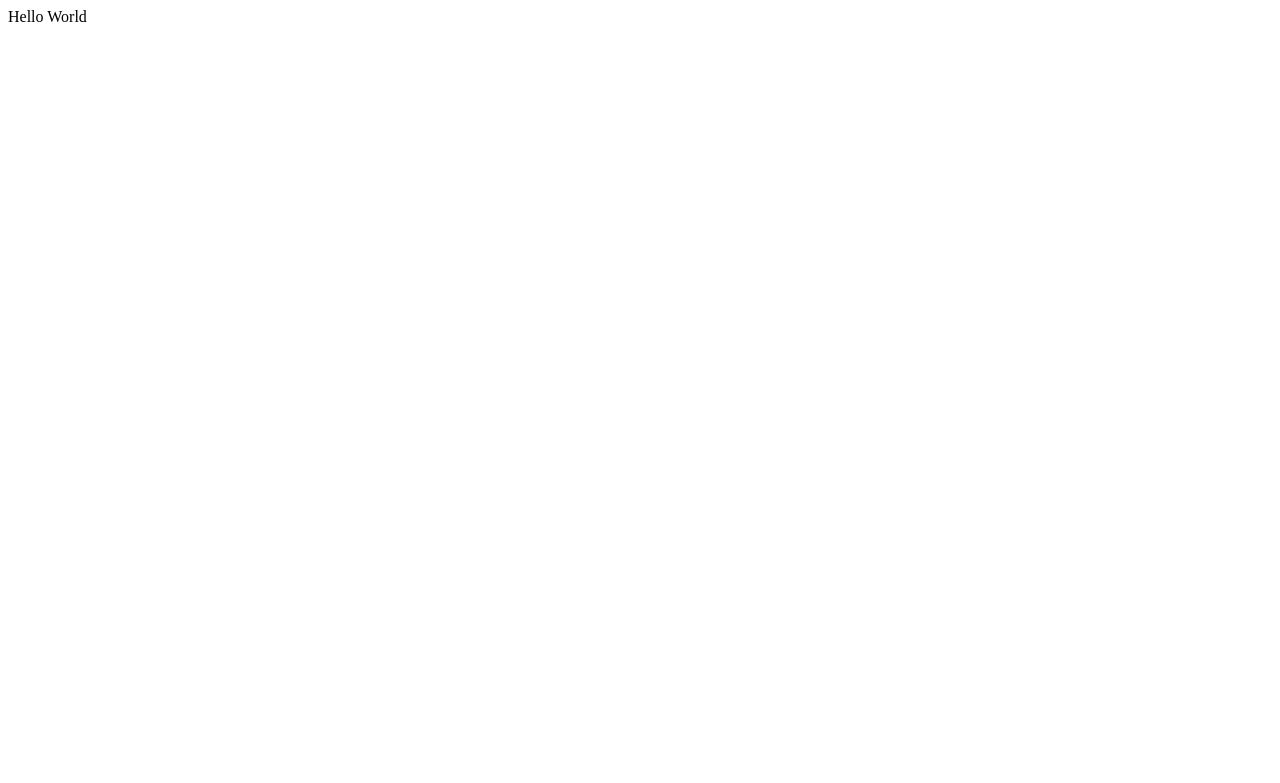
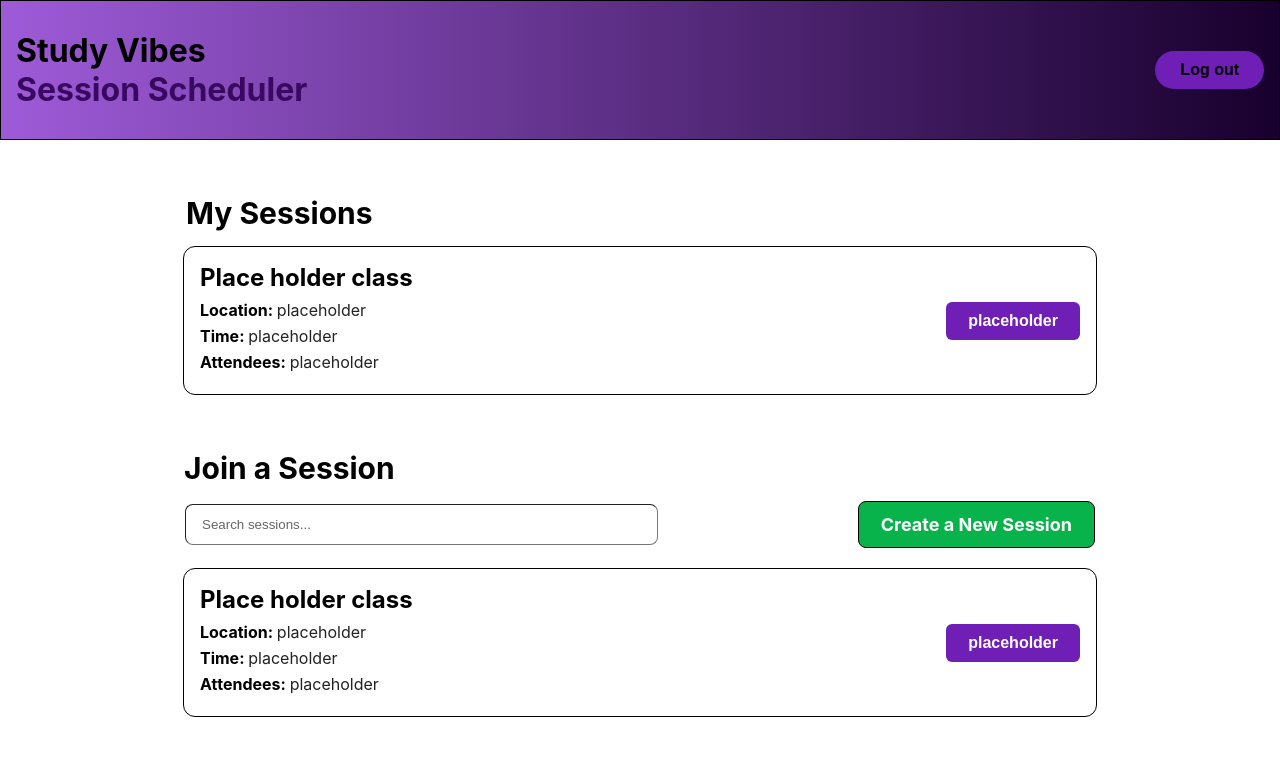
Before and after one commit to Table-Titans/chill_app, a Flask app: page /dashboard in a window 1280 px wide. Before the commit the part shown is almost empty. Shown: the top 783 px of the page. Run offline with Flask 3, Linux system fonts and the light colour scheme; some libraries are stand-ins or nearby versions.

Commit message:
created UI for the main dashboard, created reusable html elements for session cards and the navigation bar which can be used in other areas of the project, the reusable session cards can be used to dynamically create new cards as the user creates and joins session, the elements of the session cards will also have to be able to update dynamically with the users joined sessions

```diff
--- a/routes.py
+++ b/routes.py
@@ -16,4 +16,4 @@ def register_routes(app):
 
     @app.route("/dashboard")
     def main_dashboard():
-        return render_template("dashboard/main_dashboard.html", title="MainDashboard")
+        return render_template("dashboard/main_dashboard.html", title="MaignDashboard")
--- /dev/null
+++ b/static/css/dashboard.css
@@ -0,0 +1,55 @@
+.my_sessions{
+    max-width: 940px; /* Same as .session_card */
+    margin: 40px auto 0; /* Center it like the card */
+    padding: 15px 16px; /* Align with card's internal padding */
+    box-sizing: border-box; /* Include padding in the width calculation */
+    font-size: 30px
+}
+
+.join_session {
+    max-width: 940px; /* Same as .session_card */
+    margin: 40px auto 0; /* Center it like the card */
+    padding: 15px 14px; /* Align with card's internal padding */
+    box-sizing: border-box; /* Include padding in the width calculation */
+    font-size: 30px
+}
+
+/* ====== Search + Create Row ====== */
+.search_create {
+  display: flex;
+  align-items: center;
+  gap: 200px;
+  max-width: 910px; /* Match the width of the titles */
+  margin: 0 auto 20px; /* Center the container and add bottom margin */
+  box-sizing: border-box; /* Ensure padding doesn't affect the max-width */
+
+}
+
+.search_bar {
+  flex: 1;
+  padding: 12px 16px;
+  max-width:940px;
+  border-radius: 8px;
+  border-width:1px
+}
+
+.search_bar::placeholder {
+  color: #666;
+}
+
+/* Green “Create a New Session” button */
+.create_sessions {
+  background-color: #09b34b;      /* bright green like mockup */
+  color: white;
+  border: 1.5px solid black;
+  border-radius: 8px;
+  padding: 12px 22px;
+  font-family: inter, sans-serif;
+  font-size: 18px;
+  font-weight: 700;
+  cursor: pointer;
+  transition: background-color 0.2s ease, transform 0.05s ease;
+}
+
+.create_sessions:hover { background-color: #0acb55; }
+.create_sessions:active { transform: translateY(1px); box-shadow: 0 3px 0 rgba(0,0,0,0.35); }
--- /dev/null
+++ b/static/css/navbar.css
@@ -0,0 +1,50 @@
+body {
+    margin: 0;
+    font-family: inter, sans-serif;
+}
+
+.navbar{
+    display: flex;
+    justify-content: space-between;
+    align-items: center;
+    padding: 30px 15px; /* Reduced horizontal padding */
+    background: linear-gradient(to right, #9e5bd8, #18002d);
+    border-color: black;
+    border-width: 1.5px;
+    border-style: solid;
+}
+
+.navbar_brand {
+    display: flex;
+    flex-direction: column;
+}
+
+.brand_title {
+    font-size: 32px;
+    font-weight: bold;
+    color: black;
+}
+
+.brand_subtitle {
+    font-size: 32px;
+    color: #390860;
+    font-weight: bold;
+
+}
+
+.logout-button {
+    background-color: #6f1fb6; /* Darker purple from your navbar gradient */
+    color: black;
+    padding: 10px 25px;
+    border: none;
+    border-radius: 50px; /* This creates the pill shape */
+    font-size: 16px;
+    font-weight: bold;
+    cursor: pointer;
+    text-decoration: none; /* In case you use an <a> tag styled as a button */
+    transition: background-color 0.3s ease;
+}
+
+.logout-button:hover {
+    background-color: #7e2cc7; /* A slightly lighter purple for the hover effect */
+}
--- /dev/null
+++ b/static/css/session_card.css
@@ -0,0 +1,68 @@
+/* SESSION CARD */
+.session_card {
+  background-color: #fff;
+  border: 1.5px solid black;
+  border-radius: 12px;
+  padding: 16px;
+  margin: 12px 0;
+  display: flex;
+  align-items: center;
+  gap: 16px;
+  max-width: 880px;
+  font-family: inter, sans-serif;
+  margin: auto;
+}
+
+/* Keep text on left and button on right */
+.session_card > div:last-child {
+  margin-left: auto;
+}
+
+/* TEXT STYLING */
+.session_card h1 {
+  margin: 0 0 8px 0;
+  font-size: 24px;
+  font-weight: bold;
+  color: black;
+}
+
+.session_card p {
+  margin: 6px 0;
+  font-size: 16px;
+  font-weight: bold;
+  color: black;
+}
+
+.session_card p span {
+  font-weight: 400;
+  color: #222;
+}
+
+/* ACTION BUTTON */
+.action {
+  background-color: #6f1fb6;
+  color: white;
+  padding: 10px 22px;
+  border: none;
+  border-radius: 6px;
+  font-size: 16px;
+  font-weight: bold;
+  cursor: pointer;
+  transition: background-color 0.3s ease;
+}
+
+.action:hover {
+  background-color: #904fca;
+}
+
+/* RESPONSIVE ADJUSTMENT */
+@media (max-width: 600px) {
+  .session_card {
+    flex-direction: column;
+    align-items: flex-start;
+  }
+
+  .session_card > div:last-child {
+    margin-left: 0;
+  }
+}
--- a/templates/dashboard/main_dashboard.html
+++ b/templates/dashboard/main_dashboard.html
@@ -1 +1,29 @@
-<p>Hello World</p>
+<!doctype html>
+<html lang="en">
+<head>
+  <meta charset="utf-8" />
+  <meta name="viewport" content="width=device-width,initial-scale=1" />
+  <title>{% block title %}Dashboard{% endblock %}</title>
+  <link rel="stylesheet" href="{{ url_for('static', filename='css/dashboard.css') }}">
+</head>
+<body>
+  {% include "partials/navbar.html" %}
+
+  <main class="container">
+
+    <h2 class="my_sessions">My Sessions</h2>
+        {% include "partials/session_card.html" %}
+
+    <h2 class="join_session">Join a Session</h2>
+    <div class="search_create">
+        <input type="text" placeholder="Search sessions..." class="search_bar">
+        <button class="create_sessions">Create a New Session</button>
+    </div>
+        {% include "partials/session_card.html" %}
+  </main>
+
+
+
+
+</body>
+</html>
--- /dev/null
+++ b/templates/partials/navbar.html
@@ -0,0 +1,14 @@
+
+<link rel="stylesheet" href="{{ url_for('static', filename='css/navbar.css') }}">
+<div class="navbar">
+  <div class="navbar_brand">
+    <span class="brand_title">Study Vibes</span>
+    <span class="brand_subtitle">Session Scheduler</span>
+  </div>
+
+  <div class="navbar_actions">
+    <button class="logout-button" type="button">Log out</button>
+  </div>
+
+
+</div>
--- /dev/null
+++ b/templates/partials/session_card.html
@@ -0,0 +1,14 @@
+<link rel="stylesheet" href="{{ url_for('static', filename='css/session_card.css') }}">
+
+<div class="session_card">
+    <div class="session_info">
+    <h1>Place holder class</h1>
+    <p class="location">Location: <span>placeholder</span></p>
+    <p class="time">Time: <span>placeholder</span></p>
+    <p class="attendees">Attendees: <span>placeholder</span></p>
+    </div>
+    <div>
+
+        <button class="action">placeholder</button>
+    </div>
+</div>
```
